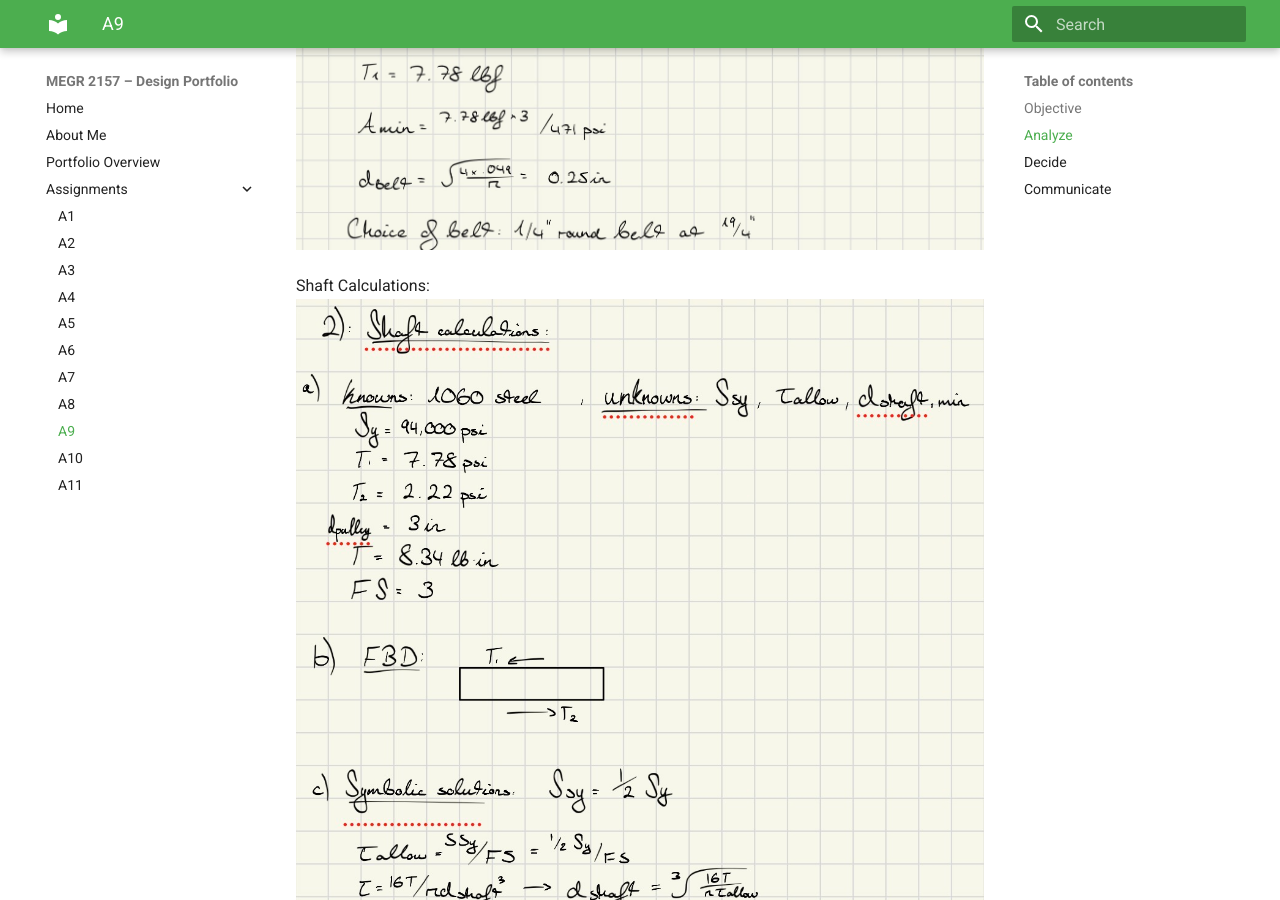
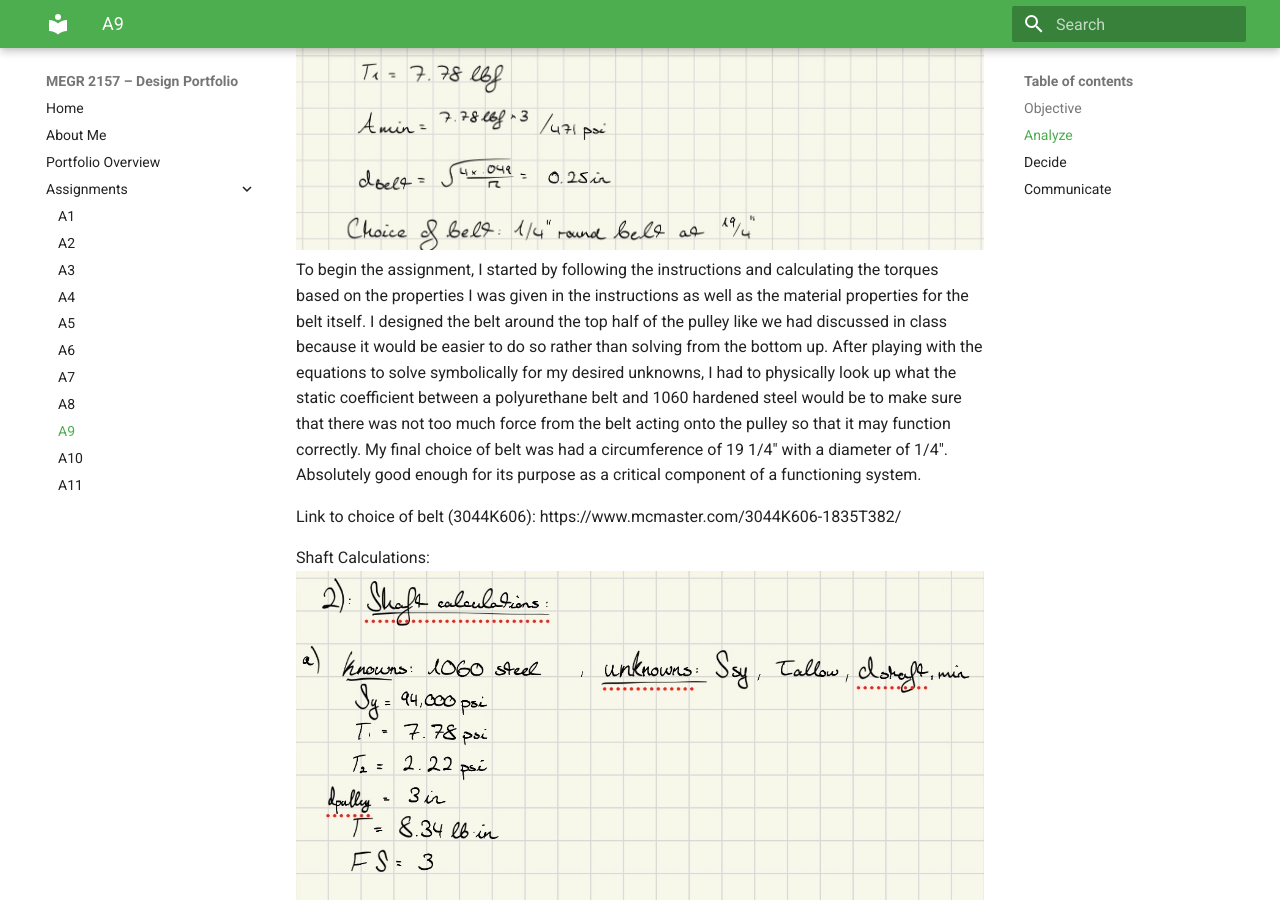
Before and after one commit to jhatch24/megr2156-portfolio, an MkDocs documentation site: the page built from docs/assignments/A09/index.md, in a window 1280 px wide and 900 px high, scrolled down 1925 px. Built offline with MkDocs 1.6.1 and Material for MkDocs 9.7.7, drawn with Linux system fonts in a browser that asks for light colours.

Commit message:
Update index.md

```diff
--- a/docs/assignments/A09/index.md
+++ b/docs/assignments/A09/index.md
@@ -15,6 +15,9 @@ Assumptions: Assume the belt is made from polyurethane rubber with a yield stren
 Belt Calculations:
 ![Feature1](IMG_0291.jpeg)
 ![Feature1](IMG_0292.jpeg)
+To begin the assignment, I started by following the instructions and calculating the torques based on the properties I was given in the instructions as well as the material properties for the belt itself. I designed the belt around the top half of the pulley like we had discussed in class because it would be easier to do so rather than solving from the bottom up. After playing with the equations to solve symbolically for my desired unknowns, I had to physically look up what the static coefficient between a polyurethane belt and 1060 hardened steel would be to make sure that there was not too much force from the belt acting onto the pulley so that it may function correctly. My final choice of belt was had a circumference of 19 1/4" with a diameter of 1/4". Absolutely good enough for its purpose as a critical component of a functioning system.
+
+Link to choice of belt (3044K606):  https://www.mcmaster.com/3044K606-1835T382/
 
 Shaft Calculations:
 ![Feature1](IMG_0293.jpeg)
```
